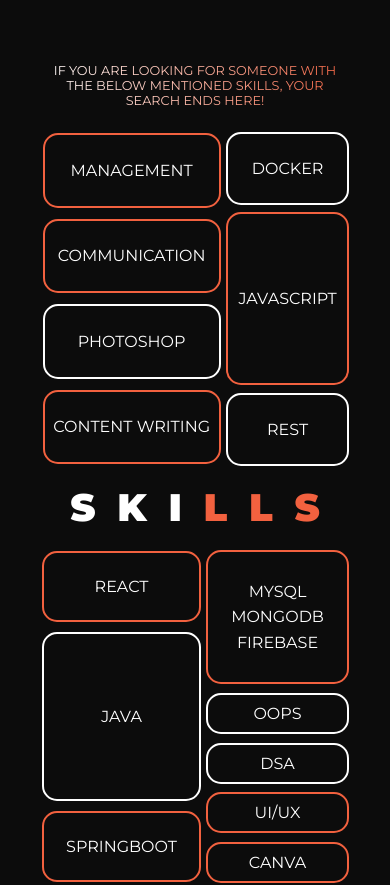
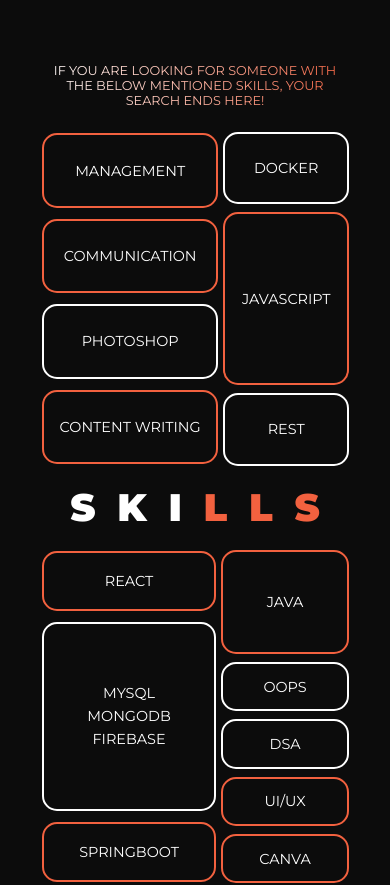
Before and after one commit to ZingadePrathamesh/PrathameshZingade, a React (Vite) app: page / in a window 390 px wide. Shown: the part 1660-2545 px from the top of the page. Built offline with nearby package versions, Linux system fonts and the light colour scheme.

Commit message:
Created the skills section for mobile phones

```diff
--- a/src/components/Skills.jsx
+++ b/src/components/Skills.jsx
@@ -32,11 +32,11 @@
             <div className='skills-right'>
                 <div className='fourth-div'>
                     <div className='cell sedc'>REACT</div>
-                    <div className='cell js white-cell'>JAVA</div>
+                    <div className='cell db white-cell'>MYSQL<br/>MONGODB<br/>FIREBASE</div>
                     <div className='cell sedc'>SPRINGBOOT</div>
                 </div>
                 <div className='fifth-div'>
-                    <div className='cell db'>MYSQL<br/>MONGODB<br/>FIREBASE</div>
+                    <div className='cell js'>JAVA</div>
                     <div className='cell fidc white-cell'>OOPS</div>
                     <div className='cell fidc white-cell'>DSA</div>
                     <div className='cell fidc'>UI/UX</div>
--- a/src/styles/skills.css
+++ b/src/styles/skills.css
@@ -148,4 +148,7 @@
         flex-direction: row;
         justify-content: space-between;
     }
+    .cell{
+        font-size: 90%;
+    }
 }
```
